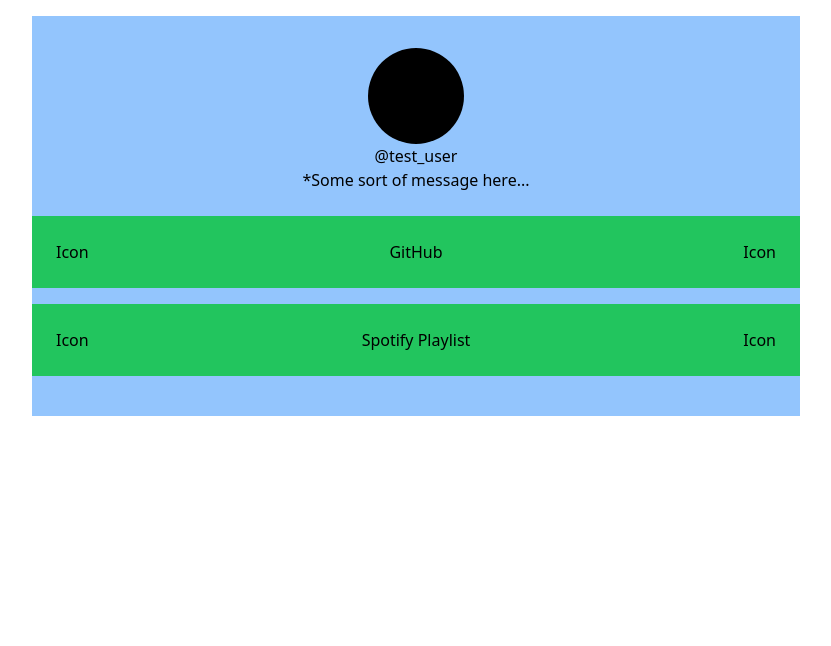
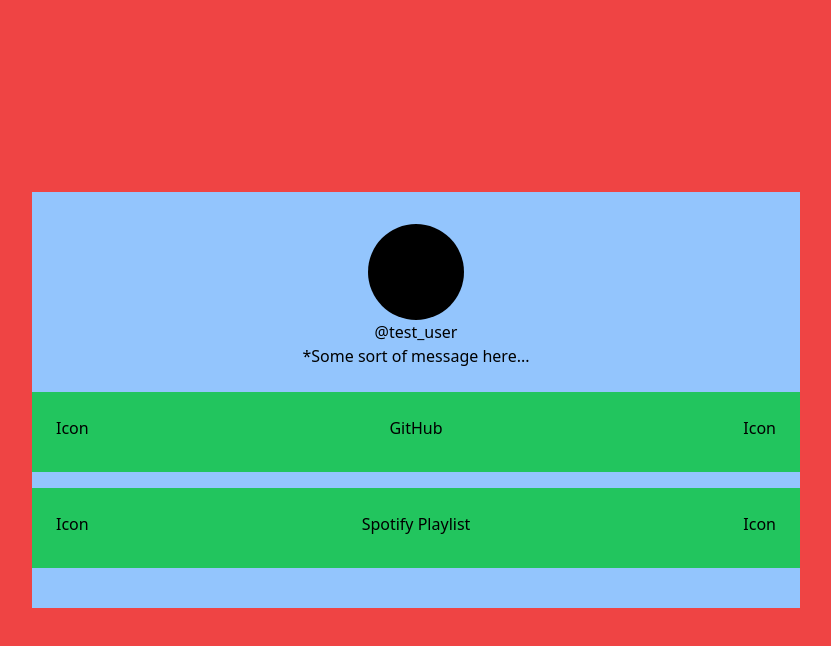
Before and after one commit to AdrianCurammeng/links-page, a React (Vite) app: page / in a window 1280 px wide. Shown: the top 646 px of the page, without its empty margins (224-1055 px from the left). Built offline with nearby package versions, Linux system fonts and the light colour scheme.

Commit message:
Fix: Centered content on page - Entire content is now centered on page - Background colour added as placeholder

```diff
--- a/src/Content.jsx
+++ b/src/Content.jsx
@@ -5,9 +5,9 @@ import data from './links.json'
 function Content() {
     return(
         <>
-            <div className="flex justify-center py-4 px-4">
-                <div className="flex flex-col justify-center items-center
-                                h-full w-full max-w-3xl py-8  bg-blue-300">
+            <div className="flex justify-center items-center h-screen py-4 px-4 bg-red-500">
+                <div className="flex flex-col items-center
+                                h-fit  w-full max-w-3xl py-8  bg-blue-300">
                     <Header/>
                     {data.links.map((item, key) => (
                         <Link linkItem={item}></Link>
--- a/src/Link.jsx
+++ b/src/Link.jsx
@@ -3,7 +3,7 @@ import linksJson from './links.json'
 function Link({ linkItem }) {
     return(
         <>
-            <div className="w-full h-full bg-green-500 my-2">
+            <div className="w-full h-20 bg-green-500 my-2">
                 <a className="flex flex-row justify-between h-full w-full p-6" href={linkItem.link} target="_blank">
                     <p>Icon</p>
                     <p>{linkItem.name}</p>
```
